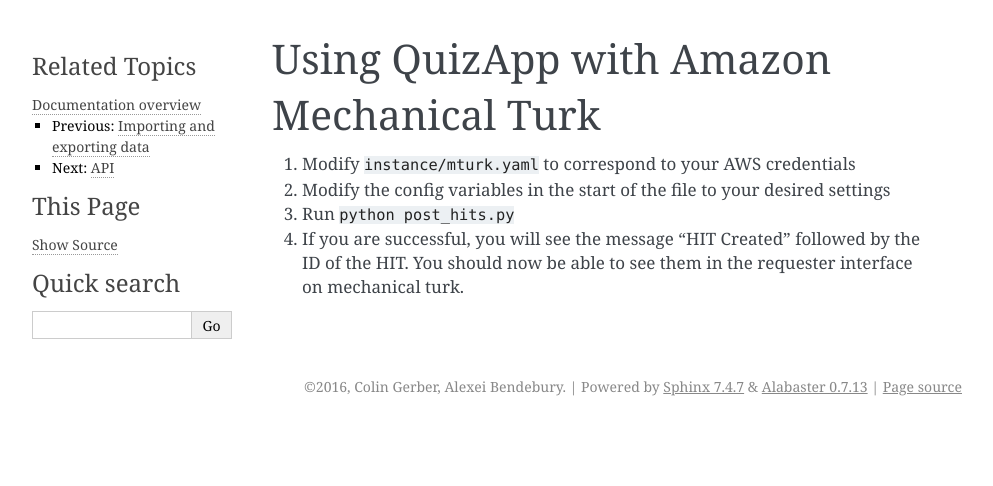
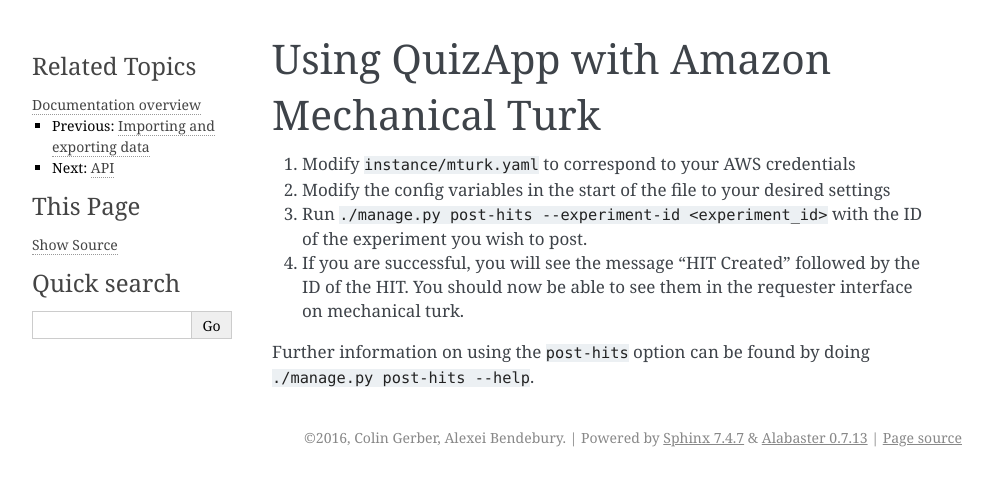
Before and after one commit to cmgerber/quizApp, a Sphinx documentation site: the page built from docs/source/mturk.rst, in a window 1280 px wide. Shown: the top 486 px of the page, without its empty margins (148-1141 px from the left). Built offline with Sphinx 7.4.7, drawn with Linux system fonts in a browser that asks for light colours.

Commit message:
Updated docs

```diff
--- a/docs/source/mturk.rst
+++ b/docs/source/mturk.rst
@@ -9,8 +9,12 @@
 2. Modify the config variables in the start of the file to your desired
    settings
 
-3. Run ``python post_hits.py``
+3. Run ``./manage.py post-hits --experiment-id <experiment_id>`` with the
+   ID of the experiment you wish to post.
 
 4. If you are successful, you will see the message "HIT Created" followed by
    the ID of the HIT. You should now be able to see them in the requester
    interface on mechanical turk.
+
+Further information on using the ``post-hits`` option can be found by doing
+``./manage.py post-hits --help``.
```
